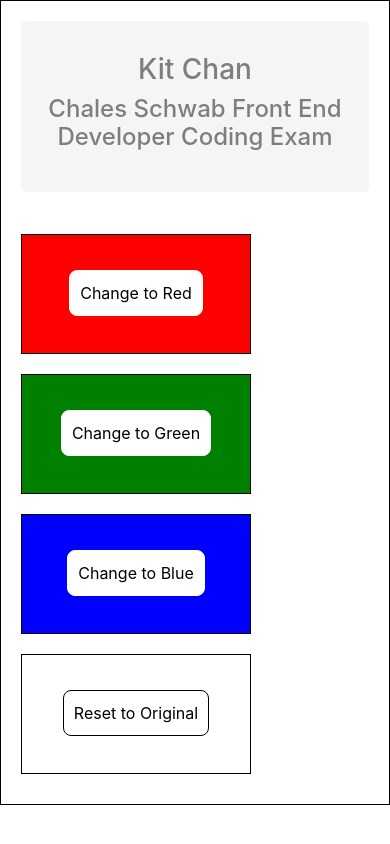
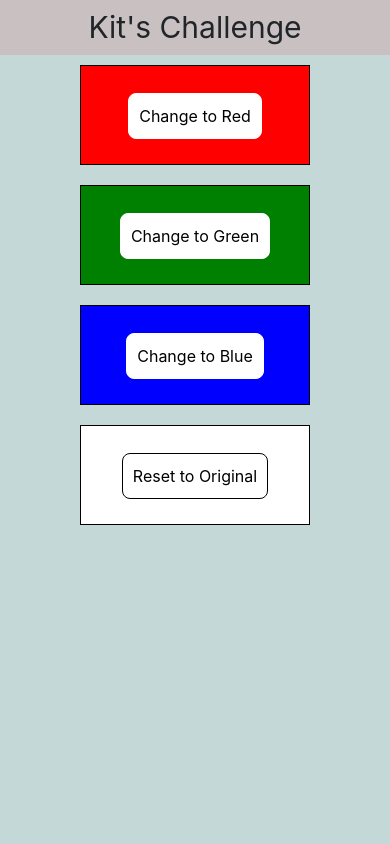
Before and after one commit to gladys1230/Schwab, a plain HTML site: page index.html in a window 390 px wide. Drawn offline with nearby package versions, Linux system fonts and the light colour scheme.

Commit message:
removed bootstrap and added responsive web design

```diff
--- a/boxes.css
+++ b/boxes.css
@@ -1,24 +1,27 @@
 body {
-  max-width: 980px;
-  margin: auto;
+  background-color: rgb(197, 216, 216);
 }
 
-.jumbotron {
-  opacity: 0.5;
-  color: black;
+header {
+  background-color: rgb(201, 193, 193);
+  text-align: center;
+  height: auto;
+  font-size: 30px;
+  padding: 5px;
 }
 
-.container-fluid {
+.container {
+  max-width: 980px;
+  display: flex;
+  flex-wrap: wrap;
+  width: 100%;
   margin: auto;
-  border:1px solid black;
-  display: block;
-  padding: 20px;
-  background: white;
-  overflow:hidden;
-
+  justify-content: space-evenly;
+  align-items: stretch;
 }
-.box {
+section {
   max-width: 230px;
+  width: 100%;
   display: block;
   border: 1px solid black;
   min-height: 120px;
@@ -110,3 +113,42 @@ body {
   color: white;
   transition: .5s;
 }
+/* Test cases based on google Chrome's device settings */
+/* Different screen sizes */
+/* Pixel 2 */
+@media screen and (min-width: 731px){
+  .container {
+    width: 90%;
+  }
+}
+
+/* Pixel 2/XL */
+@media screen and (max-width: 823px){
+  .container {
+    width: 80%;
+  }
+}
+
+/* iPad horizontal */
+@media screen and (min-width: 1024px){
+  .container {
+    width: 70%;
+  }
+}
+
+/* iPhone 5/SE horizontal */
+@media screen and (min-width: 568px){
+  section {
+    width: 40%;
+    min-height: 110px;
+    padding-top: 5px;
+  }
+}
+
+/* iPhone 5/SE vertical */
+@media screen and (min-width: 320px){
+  section {
+    min-height: 100px;
+    padding-top: 2px;
+  }
+}
--- a/index.html
+++ b/index.html
@@ -4,6 +4,7 @@
 <title>Kit's Schwab Challenge</title>
 <link rel="stylesheet" href="https://stackpath.bootstrapcdn.com/bootstrap/4.3.1/css/bootstrap.min.css" integrity="sha384-ggOyR0iXCbMQv3Xipma34MD+dH/1fQ784/j6cY/iJTQUOhcWr7x9JvoRxT2MZw1T" crossorigin="anonymous">
 <link rel="stylesheet" type="text/css" href="boxes.css">
+<meta name='viewport' content='width=device-width, initial-scale=1.0, maximum-scale=1.0' />
 </head>
 
 <body>
@@ -15,42 +16,20 @@
   · Each box contains a button, and when clicked changes the color of the other boxes to its color, except for the white box.
   · The white box always remains white and when its button is clicked, it resets the colors of the other boxes to their original colors.
   -->
-
-<div class="container-fluid">
-  <div class="jumbotron text-center">
-    <h3>Kit Chan</h3>
-    <h4>Chales Schwab Front End Developer Coding Exam</h4>
-  </div>
-  <!-- jumbotron -->
-
-  <div class="row text-center">
-    <div class="col-sm-3">
+  <header>Kit's Challenge</header>
+  <div class = "container">
     <section class = "redBox box change" id="redBox">
-        <button id="red" type="button">Change to Red</button>
+      <button id="red">Change to Red</button>
     </section>
-    </div>
-
-    <div class="col-sm-3">
     <section class="greenBox box change" id="greenBox">
-        <button id="green" type="button">Change to Green</button>
+      <button id="green">Change to Green</button>
     </section>
-    </div>
-
-    <div class="col-sm-3">
     <section class="blueBox box change" id="blueBox">
-        <button id="blue" type="button">Change to Blue</button>
+      <button id="blue">Change to Blue</button>
     </section>
-    </div>
-
-    <div class="col-sm-3">
     <section class="whiteBox box" id="whiteBox">
-        <button id="reset" type="button">Reset to Original</button>
+      <button id="reset">Reset to Original</button>
     </section>
-    </div>
-
-    <!-- row -->
-    </div>
-    <!-- container -->
   </div>
 
 <script
```
Lines whose indentation alone changed are shown as unchanged.
